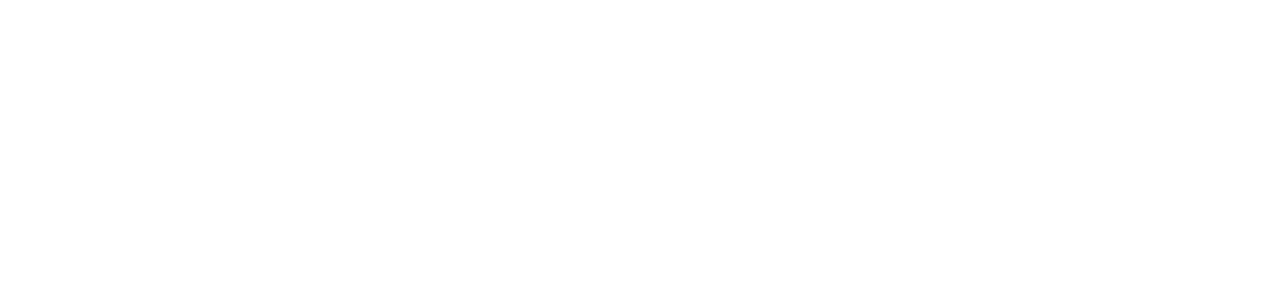
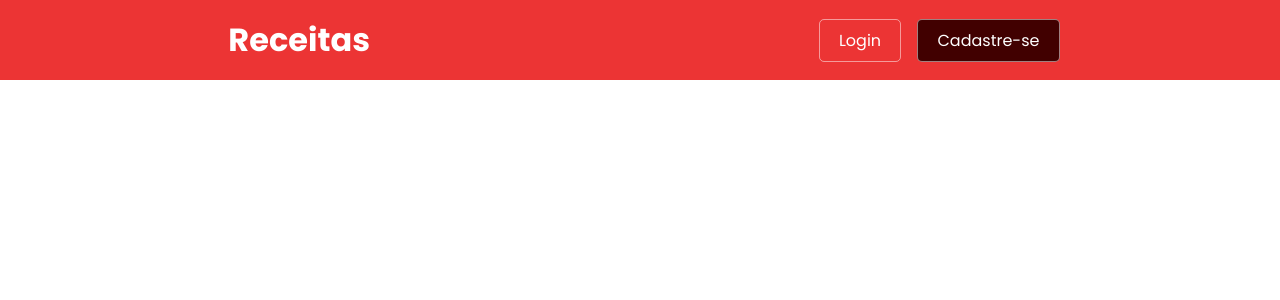
Before and after one commit to Matheuspgonsalves/catalogo_de_receita, a React (Vite) app in the folder frontend/catalogo-receitas/: page / in a window 1280 px wide. Before the commit this address had no page. Shown: the top 300 px of the page. Built offline with nearby package versions, Linux system fonts and the light colour scheme.

Commit message:
alterando rota raiz para ser a pagina de login

```diff
--- a/frontend/catalogo-receitas/src/components/Navbar/Navbar.jsx
+++ b/frontend/catalogo-receitas/src/components/Navbar/Navbar.jsx
@@ -8,17 +8,15 @@
     return(
         <>
             <header className="header">
-                <div id="logo">
+                <div id="logo" onClick={() => navigate('/')}>
                     <a href="/" className="logo" onClick={(e) => {e.preventDefault(); navigate('/')}}>Receitas</a>
                 </div>
 
                 <nav className="navbar">
-                    <a href="/" onClick={(e) => {e.preventDefault(); navigate('/')}}>Home</a>
-                    <a href="/sobre" onClick={(e) => {e.preventDefault(); navigate('/sobre')}}>Sobre</a>
                     <Button
                         className="LoginButton"
                         text="Login"
-                        onClick={() => navigate('/login')}
+                        onClick={() => navigate('/')}
                     />
                     <Button
                         className="buttonCadastro"
--- a/frontend/catalogo-receitas/src/pages/Login.jsx
+++ b/frontend/catalogo-receitas/src/pages/Login/Login.jsx
@@ -1,7 +1,9 @@
+import Navbar from "../../components/Navbar/Navbar";
+
 const Login = () => {
     return(
         <>
-            <h1>Login</h1>
+            <Navbar />
         </>
     )
 }
--- a/frontend/catalogo-receitas/src/routes/Routes.jsx
+++ b/frontend/catalogo-receitas/src/routes/Routes.jsx
@@ -1,5 +1,5 @@
-import Login from "../pages/Login";
-import Cadastro from "../pages/Cadastro";
+import Login from "../pages/Login/Login";
+import Cadastro from "../pages/Cadastro/Cadastro";
 import {BrowserRouter as Router, Routes, Route} from "react-router-dom";
 
 const AppRoutes = () => {
@@ -7,7 +7,7 @@
         <Router>
             <Routes>
                 <Route path="/cadastro" element={<Cadastro />}></Route>
-                <Route path="/login" element={<Login />}></Route>
+                <Route path="/" element={<Login />}></Route>
             </Routes>
         </Router>
     )
```
Also changed, not shown: frontend/catalogo-receitas/src/pages/Cadastro/Cadastro.jsx (renamed from frontend/catalogo-receitas/src/pages/Cadastro.jsx).
